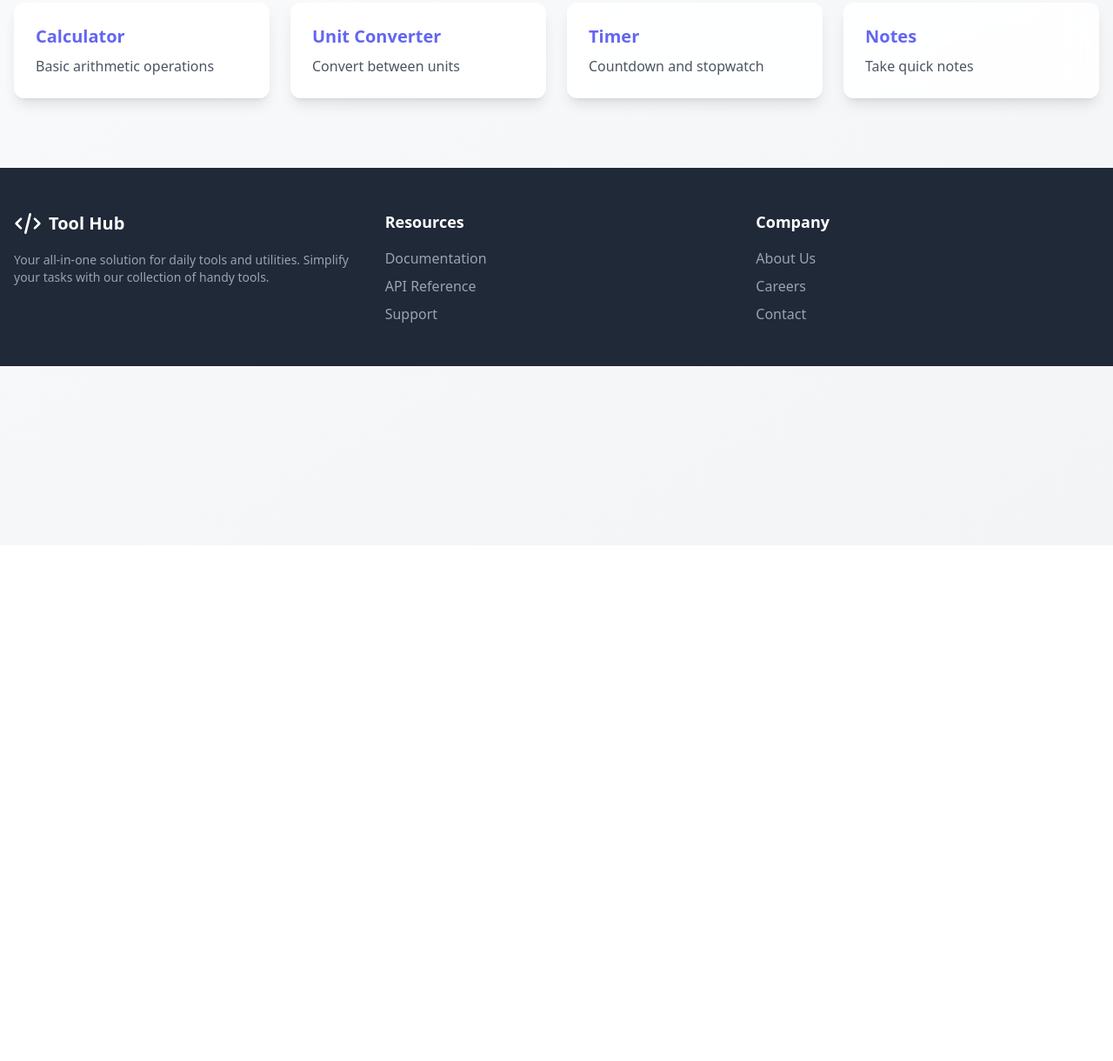
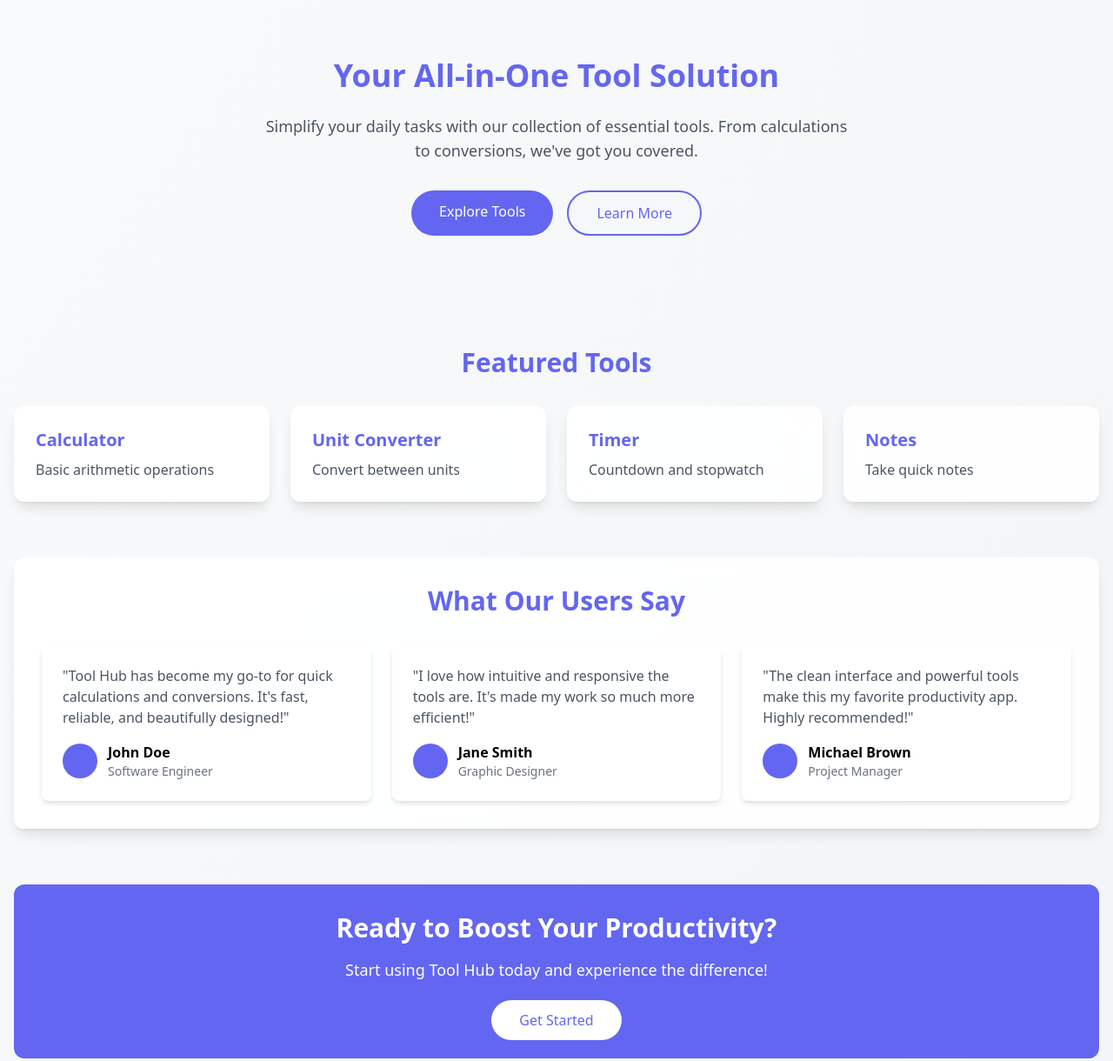
Before and after one commit to cnhsn/tool-hub-web, a plain HTML site: page index.html in a window 1280 px wide. Shown: the part 173-1393 px from the top of the page at 87% size. Before the commit the page ends 800 px from the top, so only its background shows below. Drawn offline with nearby package versions, Linux system fonts and the light colour scheme.

Commit message:
Added new pages and improved homepage design

```diff
--- a/index.html
+++ b/index.html
@@ -56,8 +56,25 @@
     </div>
   </header>
 
-  <main class="container mx-auto px-4 py-8">
-    <section class="grid grid-cols-1 md:grid-cols-2 lg:grid-cols-4 gap-6">
+  <main class="container mx-auto px-4 py-8 space-y-16">
+    <!-- Hero Section -->
+    <section class="text-center py-16">
+      <div class="max-w-2xl mx-auto">
+        <h2 class="text-4xl font-bold text-primary mb-6">Your All-in-One Tool Solution</h2>
+        <p class="text-gray-600 text-lg mb-8">
+          Simplify your daily tasks with our collection of essential tools. From calculations to conversions, we've got you covered.
+        </p>
+        <div class="flex justify-center gap-4">
+          <a href="tools.html" class="bg-primary text-white px-8 py-3 rounded-full hover:bg-secondary transition-colors">Explore Tools</a>
+          <a href="about.html" class="px-8 py-3 rounded-full border-2 border-primary text-primary hover:bg-primary hover:text-white transition-colors">Learn More</a>
+        </div>
+      </div>
+    </section>
+
+    <!-- Featured Tools Section -->
+    <section>
+      <h2 class="text-3xl font-bold text-primary text-center mb-8">Featured Tools</h2>
+      <div class="grid grid-cols-1 md:grid-cols-2 lg:grid-cols-4 gap-6">
       <div class="bg-white/90 backdrop-blur-lg rounded-xl p-6 shadow-lg hover:shadow-xl transition-all duration-300 hover:-translate-y-2 cursor-pointer border border-white/20 relative overflow-hidden" data-tool="calculator">
         <div class="absolute inset-0 bg-gradient-to-r from-transparent via-white/40 to-transparent opacity-0 hover:opacity-100 transition-opacity duration-500 -translate-x-full hover:translate-x-full"></div>
         <h2 class="text-primary text-xl font-semibold mb-2">Calculator</h2>
@@ -78,6 +95,50 @@
         <h2 class="text-primary text-xl font-semibold mb-2">Notes</h2>
         <p class="text-gray-600">Take quick notes</p>
       </div>
+    </section>
+
+    <!-- Testimonials Section -->
+    <section class="bg-white/90 backdrop-blur-lg rounded-xl p-8 shadow-lg">
+      <h2 class="text-3xl font-bold text-primary text-center mb-8">What Our Users Say</h2>
+      <div class="grid grid-cols-1 md:grid-cols-2 lg:grid-cols-3 gap-6">
+        <div class="bg-white p-6 rounded-lg shadow-md">
+          <p class="text-gray-600 mb-4">"Tool Hub has become my go-to for quick calculations and conversions. It's fast, reliable, and beautifully designed!"</p>
+          <div class="flex items-center">
+            <div class="w-10 h-10 bg-primary rounded-full mr-3"></div>
+            <div>
+              <p class="font-semibold">John Doe</p>
+              <p class="text-sm text-gray-500">Software Engineer</p>
+            </div>
+          </div>
+        </div>
+        <div class="bg-white p-6 rounded-lg shadow-md">
+          <p class="text-gray-600 mb-4">"I love how intuitive and responsive the tools are. It's made my work so much more efficient!"</p>
+          <div class="flex items-center">
+            <div class="w-10 h-10 bg-primary rounded-full mr-3"></div>
+            <div>
+              <p class="font-semibold">Jane Smith</p>
+              <p class="text-sm text-gray-500">Graphic Designer</p>
+            </div>
+          </div>
+        </div>
+        <div class="bg-white p-6 rounded-lg shadow-md">
+          <p class="text-gray-600 mb-4">"The clean interface and powerful tools make this my favorite productivity app. Highly recommended!"</p>
+          <div class="flex items-center">
+            <div class="w-10 h-10 bg-primary rounded-full mr-3"></div>
+            <div>
+              <p class="font-semibold">Michael Brown</p>
+              <p class="text-sm text-gray-500">Project Manager</p>
+            </div>
+          </div>
+        </div>
+      </div>
+    </section>
+
+    <!-- Call to Action Section -->
+    <section class="bg-primary text-white rounded-xl p-8 text-center">
+      <h2 class="text-3xl font-bold mb-4">Ready to Boost Your Productivity?</h2>
+      <p class="text-lg mb-8">Start using Tool Hub today and experience the difference!</p>
+      <a href="tools.html" class="bg-white text-primary px-8 py-3 rounded-full hover:bg-gray-100 transition-colors">Get Started</a>
     </section>
   </main>
 
```
Also changed, not shown: about.html (added, +56 -0 lines), tools.html (added, +40 -0 lines).
